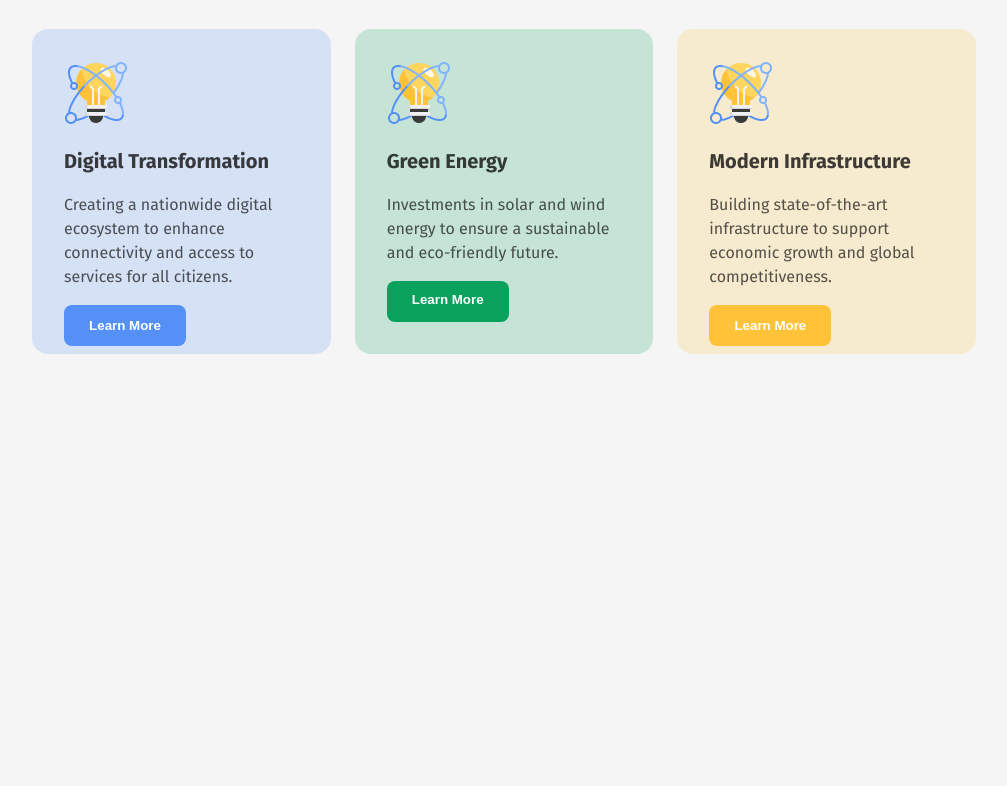
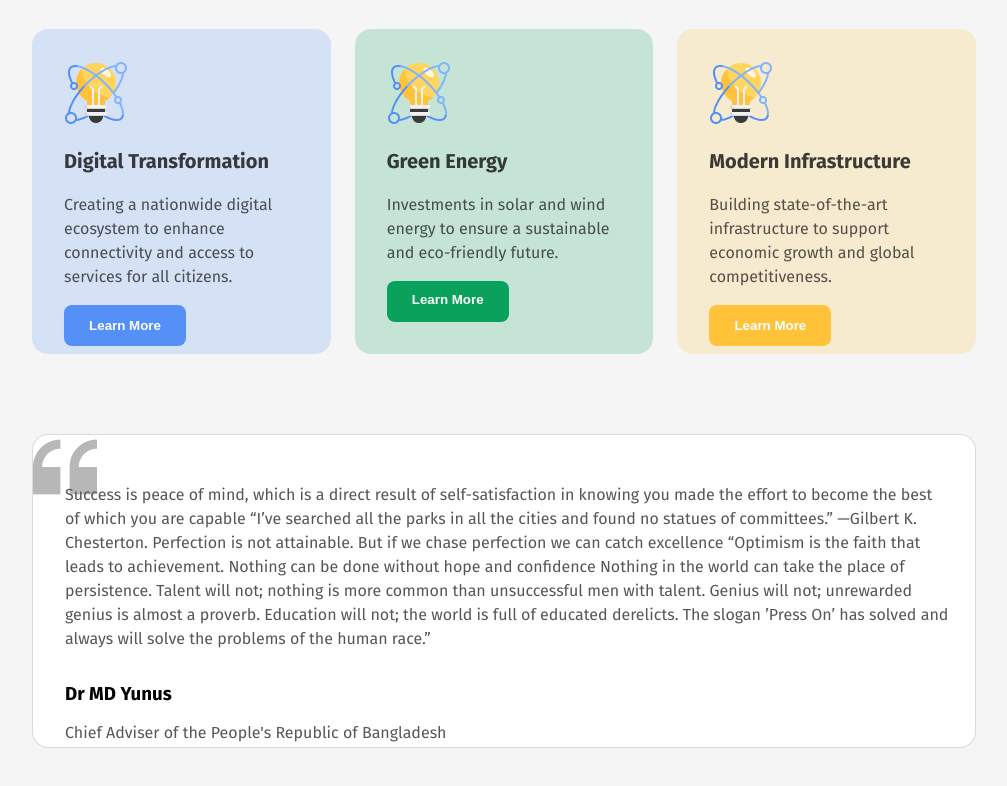
Before and after one commit to adibhussain/BANGLADESH-2.0, a plain HTML site: page BANGLADESH-2.0/index.html in a window 1280 px wide. Shown: the part 1579-2365 px from the top of the page, without its empty margins (136-1143 px from the left). Before the commit the page ends 2013 px from the top, so only its background shows below. Drawn offline with Linux system fonts and the light colour scheme.

Commit message:
updated quote section# Please enter the commit message for your changes. Lines starting

```diff
--- a/BANGLADESH-2.0/index.html
+++ b/BANGLADESH-2.0/index.html
@@ -100,6 +100,31 @@
                     <button class="yellow-btn">Learn More</button>
                 </div>
 
+                <!-- quote section design -->
+
+        </section>
+        <div class="quote">
+
+            <p class="description-text">Success is peace of mind, which is a direct result of self-satisfaction in
+                knowing you made the effort to become the best of which you are capable
+                “I’ve searched all the parks in all the cities and found no statues of committees.” —Gilbert K.
+                Chesterton. Perfection is not attainable. But if we chase perfection we can catch excellence
+                “Optimism is the faith that leads to achievement. Nothing can be done without hope and confidence
+                Nothing in the world can take the place of persistence. Talent will not; nothing is more common than
+                unsuccessful men with talent. Genius will not; unrewarded genius is almost a proverb. Education will
+                not; the world is full of educated derelicts. The slogan ’Press On’ has solved and always will solve the
+                problems of the human race.”
+
+            </p>
+            <div class="author-section">
+                <h3 class="author-name">Dr MD Yunus</h3>
+                <p class="description-text">Chief Adviser of the People's Republic of Bangladesh</p>
+            </div>
+        </div>
+
+
+        <section>
+
         </section>
 
     </main>
--- a/BANGLADESH-2.0/styles/style.css
+++ b/BANGLADESH-2.0/styles/style.css
@@ -293,7 +293,7 @@ main section {
     border: none;
     color: white;
     font-weight: 600;
-    align-items:baseline;
+    align-items: baseline;
     margin-top: auto;
 
 }
@@ -313,3 +313,31 @@ main section {
     color: white;
     font-weight: 600;
 }
+
+
+/* quote section  */
+
+.quote {
+
+    height: 256px;
+    padding: 32px 24px 24px 32px;
+    border: 1px solid rgba(14, 14, 14, 0.15);
+    border-radius: 16px;
+    background: rgba(255, 255, 255, 1);
+
+}
+
+.author-name {
+    margin-bottom: 12px;
+}
+
+.author-section.description-text {
+    margin-top: 0;
+}
+
+.quote {
+    background-image: url('../styles/assets/quote-bg.png');
+    background-repeat: no-repeat;
+    background-position: top left;
+
+}
```
